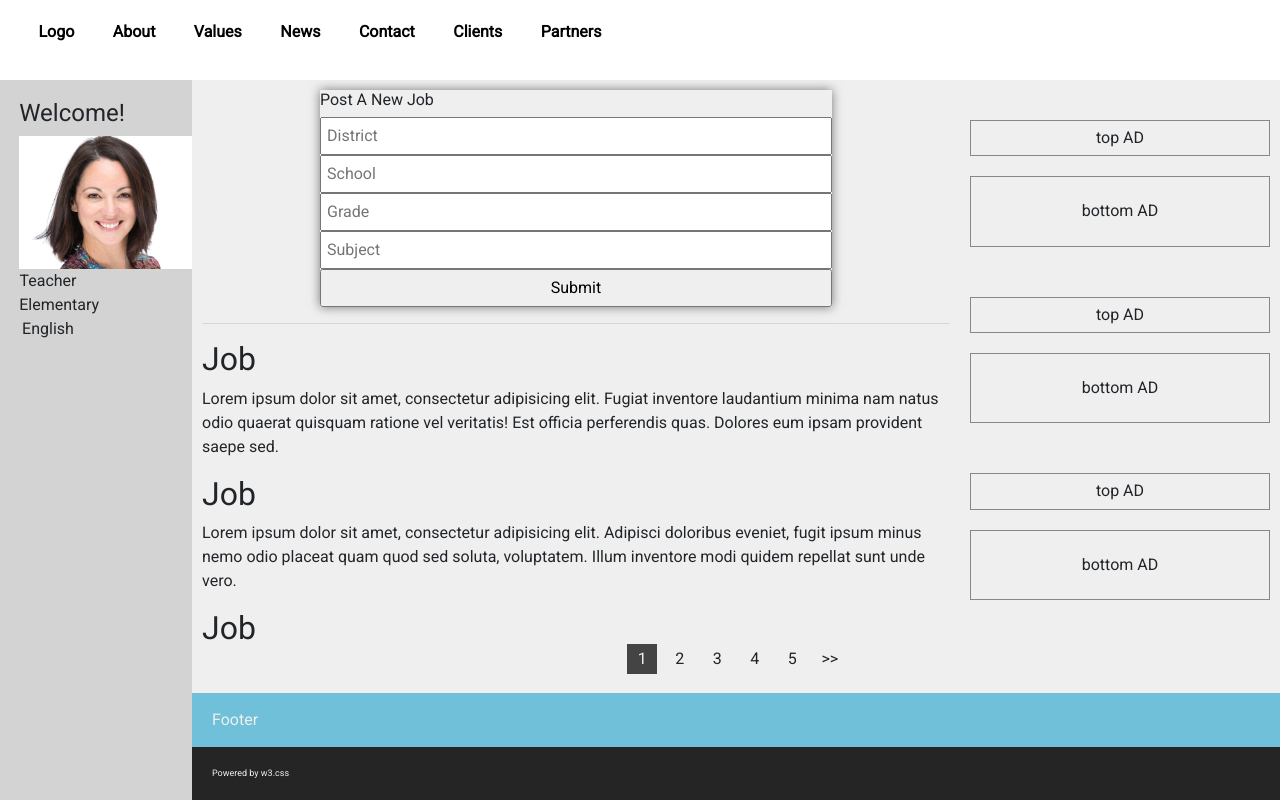
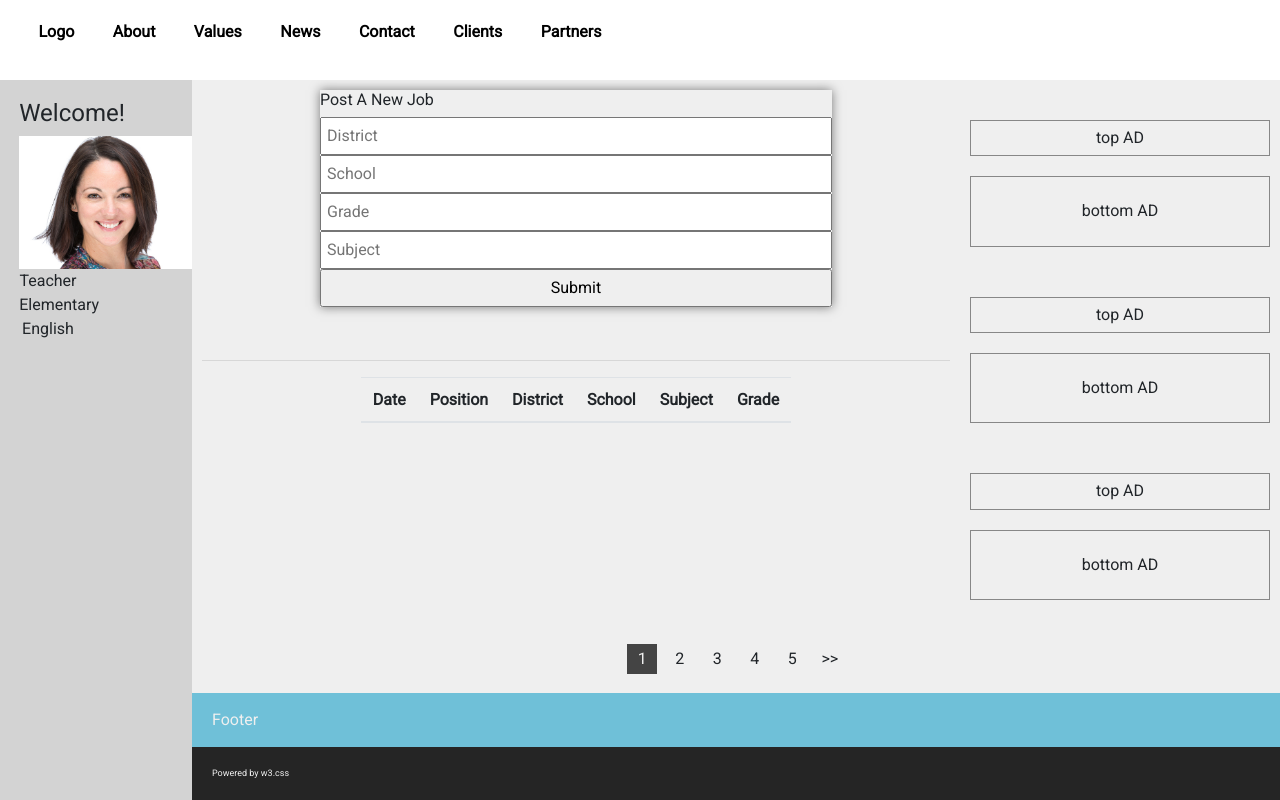
Before and after one commit to recruitedYou/recruitedYou-backend, a website: page public/dashboard.html in a window 1280 px wide. Drawn offline with nearby package versions, Linux system fonts and the light colour scheme; no server answers.

Commit message:
added table

```diff
--- a/public/dashboard.html
+++ b/public/dashboard.html
@@ -51,16 +51,22 @@
             </section>
             <hr>
             <section class="mainItem item1">
-                <h2>Job</h2>
-                <p>Lorem ipsum dolor sit amet, consectetur adipisicing elit. Fugiat inventore laudantium minima nam natus odio quaerat quisquam ratione vel veritatis! Est officia perferendis quas. Dolores eum ipsam provident saepe sed.</p>
-            </section>
-            <section class="mainItem item2">
-                <h2>Job</h2>
-                <p>Lorem ipsum dolor sit amet, consectetur adipisicing elit. Adipisci doloribus eveniet, fugit ipsum minus nemo odio placeat quam quod sed soluta, voluptatem. Illum inventore modi quidem repellat sunt unde vero.</p>
-            </section>
-            <section class="mainItem item3">
-                <h2>Job</h2>
-                <p>Lorem ipsum dolor sit amet, consectetur adipisicing elit. Animi beatae cum doloribus dolorum incidunt laboriosam libero nulla odit sunt tenetur. At blanditiis dicta dolorem ea fugiat laudantium mollitia, numquam quos!</p>
+                <!-- table. -->
+                <table class="table table-hover">
+                    <thead>
+                      <tr>
+                        <th scope="col">Date</th>
+                        <th scope="col">Position</th>
+                        <th scope="col">District</th>
+                        <th scope="col">School</th>
+                        <th scope="col">Subject</th>
+                        <th scope="col">Grade</th>
+                      </tr>
+                    </thead>
+                    <tbody id="tbody">
+                      <!-- dashboard.js populates data here on page load -->
+                    </tbody>
+                  </table>
             </section>
         </div>
         <div class="sidebar item">
--- a/public/js/dashboard.js
+++ b/public/js/dashboard.js
@@ -1,3 +1,36 @@
+let jobs = []
+
+  const getAllJobs = () => {
+    fetch('/jobs')
+    .then(res => res.json())
+    .then(data => jobs = [...data])
+  }
+  // getAllJobs()
+
+const postOptions = {
+  method: 'POST',
+  header: {
+    'Content-Type': 'application/json'
+  },
+  body: JSON.stringify()
+}
+
+const addJob = (district = district.value, school = school.value, grade = grade.value, subject = subject.value ) => {
+  if(!district || !school || !grade || !subject) (
+    alert(`All fields must be complete`)
+  )
+  fetch('/jobs', postOptions)
+    .then(res => res.json)
+    .then(data => jobs = [...data])
+}
+
+const editJobOptions = {
+
+}
+const editJob = () => {
+
+}
+
 // Show that dashboard.js loaded
 console.log("Dashboard.js is loaded");
 
```
